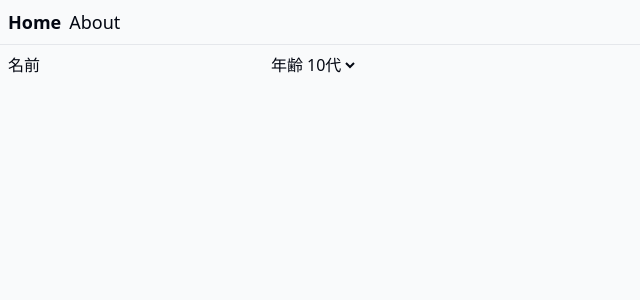
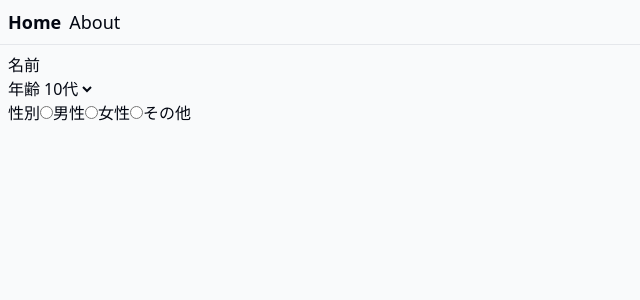
Before and after one commit to nakanoyuki/tanstack-fastapi-react, a React (Vite) app: page / in a window 1280 px wide. Shown: the top 300 px of the page, without its empty margins (0-640 px from the left). Built offline with nearby package versions, Linux system fonts and the light colour scheme.

Commit message:
性別のラジオボタン追加

```diff
--- a/src/components/templates/Form.tsx
+++ b/src/components/templates/Form.tsx
@@ -4,6 +4,7 @@ const Form = () => {
   const [form, setForm] = useState({
     name: "",
     age: "",
+    gender: "",
   });
   const handleChange = (
     e: ChangeEvent<HTMLSelectElement | HTMLInputElement>
@@ -17,13 +18,14 @@ const Form = () => {
         <label htmlFor="name">
           名前
           <input
+            name="name"
             id="name"
             type="text"
-            name="name"
             value={form.name}
             onChange={handleChange}
           />
         </label>
+        <br />
         <label htmlFor="age">
           年齢
           <select name="age" id="age" value={form.age} onChange={handleChange}>
@@ -32,7 +34,40 @@ const Form = () => {
             <option value={30}>30代</option>
           </select>
         </label>
+        <br />
+        <label htmlFor="age">
+          性別
+          <input
+            name="gender"
+            id="male"
+            type="radio"
+            value="male"
+            onChange={handleChange}
+          />
+          男性
+          <input
+            name="gender"
+            id="female"
+            type="radio"
+            value="female"
+            onChange={handleChange}
+          />
+          女性
+          <input
+            name="gender"
+            id="other"
+            type="radio"
+            value="other"
+            onChange={handleChange}
+          />
+          その他
+        </label>
       </form>
+      <p>
+        {form.name}
+        {form.age}
+        {form.gender}
+      </p>
     </>
   );
 };
```
